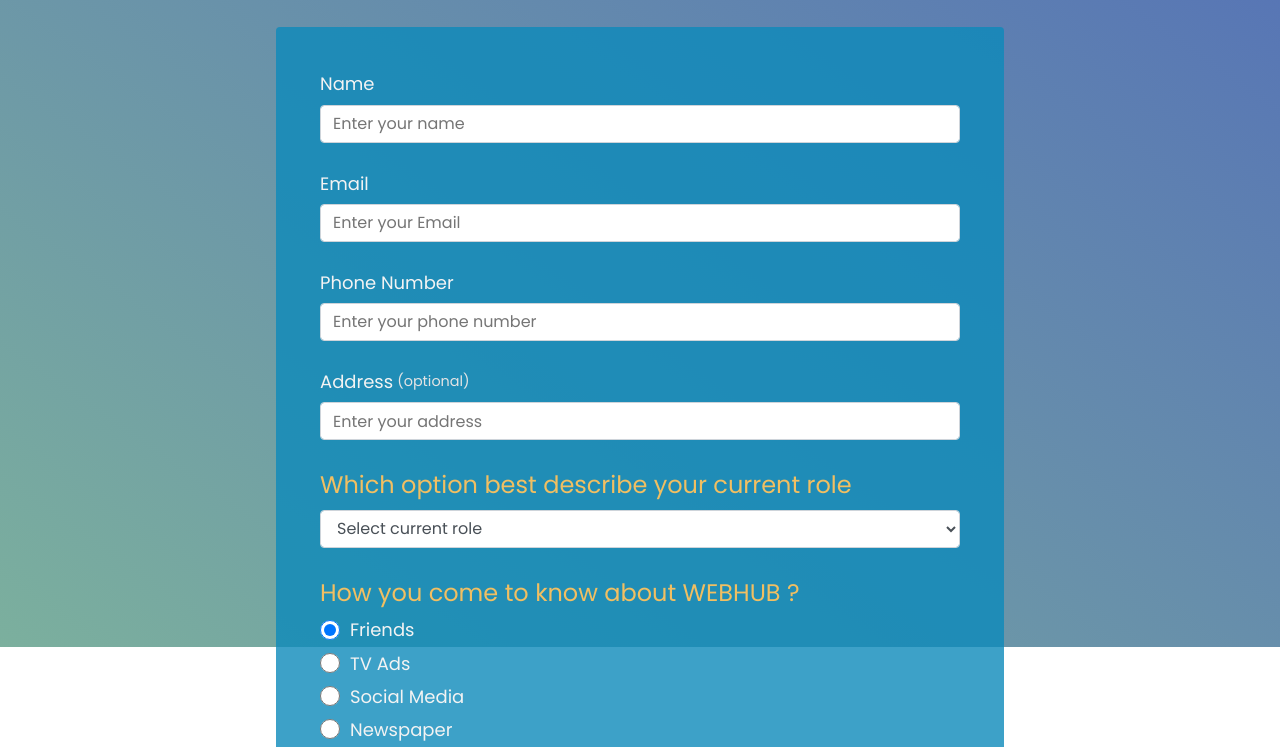
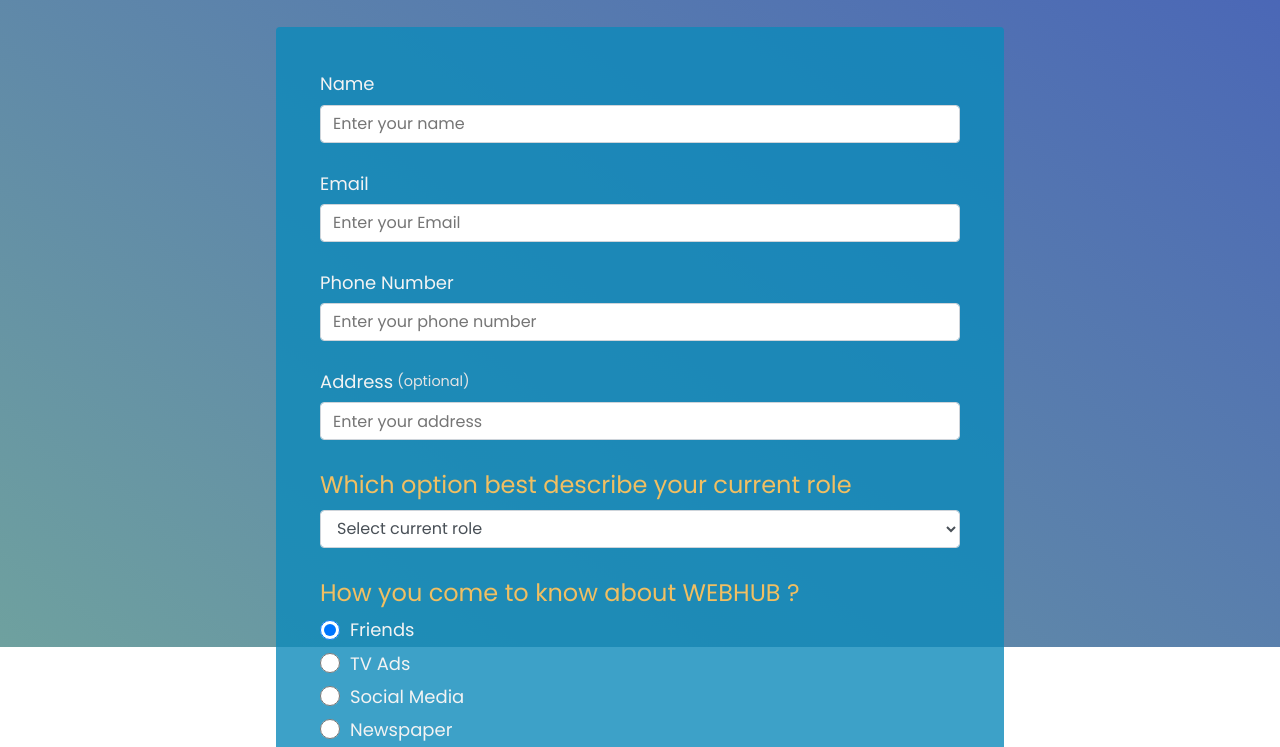
Before and after one commit to Harrynoqs/Build-a-Survey-Form, a plain HTML site: page index.html in a window 1280 px wide. Shown: the part 153-900 px from the top of the page. Drawn offline with Linux system fonts and the light colour scheme.

```diff
--- a/form.css
+++ b/form.css
@@ -2,7 +2,7 @@
 
 :root{
     --color-white:#f3f3f3;
-    --color-darkblue:#796ec8;
+    --color-darkblue:#3824cf;
     --color-darkblue-alpha:rgba(13, 138, 187, 0.8);
     --color-green:#21eb6e;
 }
```
